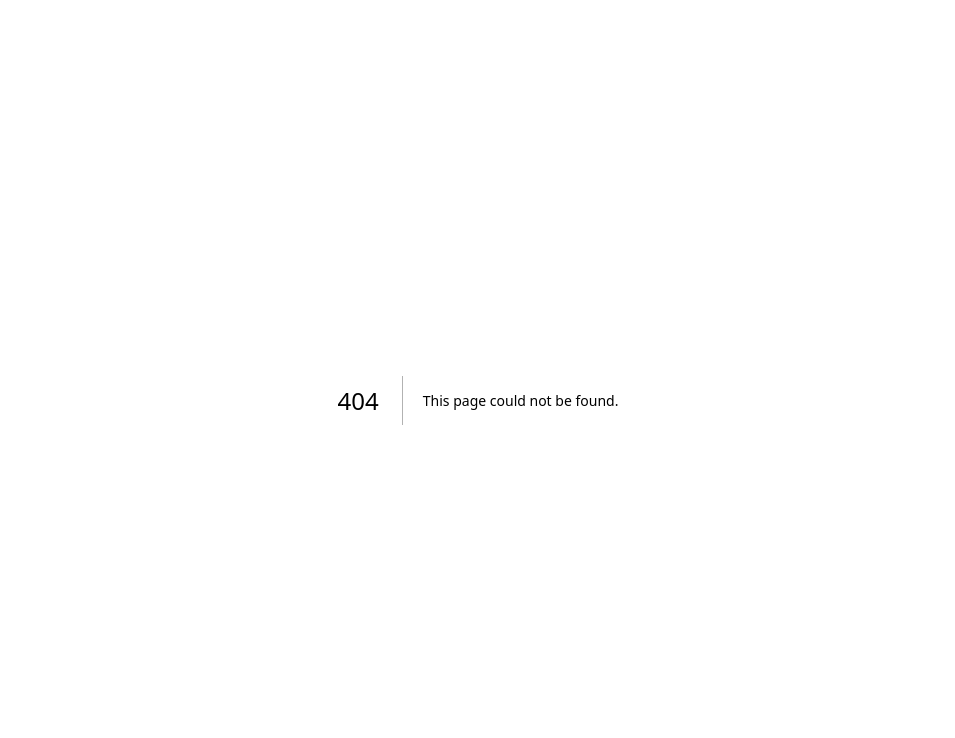
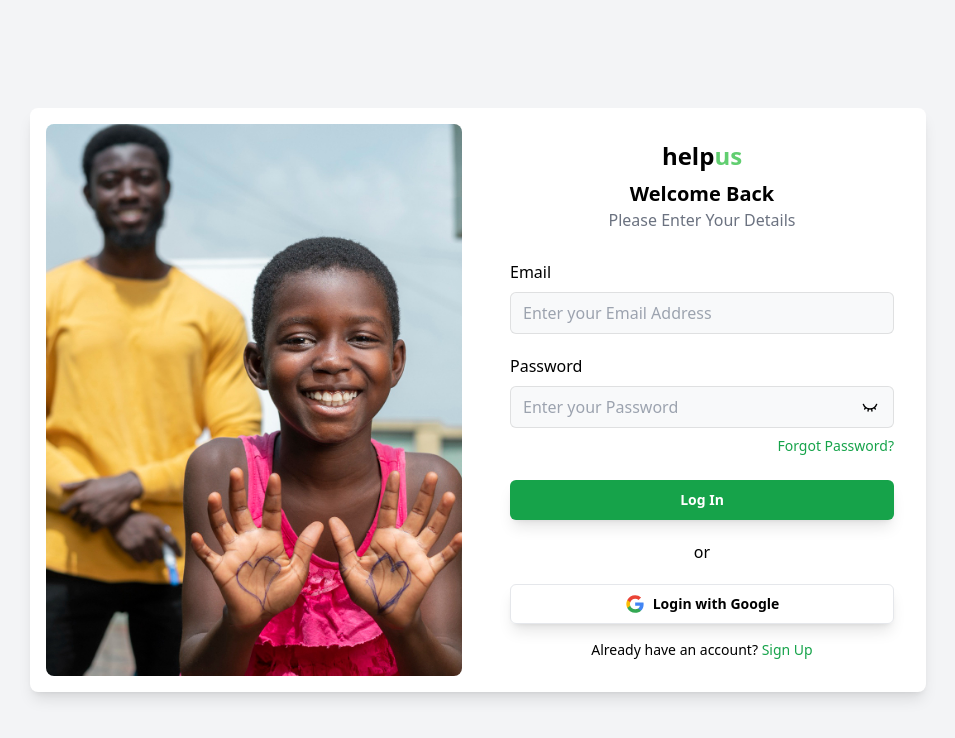
Before and after one commit to ebokes/helpus, a Next.js app: page /login in a window 1280 px wide. Before the commit this address had no page. Shown: the top 738 px of the page, without its empty margins (162-1117 px from the left). Built offline with nearby package versions, Linux system fonts and the light colour scheme.

Commit message:
feat: add auth functionality

```diff
--- a/app/auth/login/page.tsx
+++ b/app/(auth)/login/page.tsx
@@ -1,10 +1,21 @@
+"use client";
+
 import AuthWrapper from "@/components/auth/auth-wrapper";
 import { Button } from "@/components/ui/button";
 import { Input } from "@/components/ui/input-field";
+import { signIn } from "next-auth/react";
+import Image from "next/image";
 import Link from "next/link";
+import { useRouter } from "next/navigation";
 import React from "react";
 
 const LoginPage = () => {
+  const router = useRouter();
+
+  const handleLogin = () => {
+    signIn("google");
+    router.push("/dashboard");
+  };
   return (
     <AuthWrapper type={"login"}>
       <form>
@@ -41,6 +52,17 @@ const LoginPage = () => {
           <Link href={"/dashboard"}>Log In</Link>
         </Button>
       </form>
+
+      <div className="flex justify-center w-full my-5">
+        <p>or</p>
+      </div>
+
+      <div className="flex gap-4">
+        <Button variant={"google"} className="w-full" onClick={handleLogin}>
+          <Image src="/google.svg" alt="Google Logo" width={20} height={20} />
+          <p>Login with Google</p>
+        </Button>
+      </div>
     </AuthWrapper>
   );
 };
--- /dev/null
+++ b/app/api/auth/[...nextauth]/route.ts
@@ -0,0 +1,5 @@
+import { authOptions } from "@/lib/authOptions";
+import NextAuth from "next-auth/next";
+
+const handler = NextAuth(authOptions);
+export { handler as GET, handler as POST };
--- a/app/dashboard/page.tsx
+++ b/app/dashboard/page.tsx
@@ -1,7 +1,22 @@
+"use client";
+import { Button } from "@/components/ui/button";
+import { signOut, useSession } from "next-auth/react";
 import React from "react";
 
 const Dashboard = () => {
-  return <div>Dashboard coming soon</div>;
+  const { data: session } = useSession();
+  return (
+    <div>
+      {session ? (
+        <>
+          <div>Dashboard coming soon</div>
+          <Button onClick={() => signOut()}>Logout</Button>
+        </>
+      ) : (
+        <div>Sign in to view your dashboard</div>
+      )}
+    </div>
+  );
 };
 
 export default Dashboard;
--- a/app/layout.tsx
+++ b/app/layout.tsx
@@ -1,6 +1,7 @@
 import type { Metadata } from "next";
 import { Montserrat } from "next/font/google";
 import "./globals.css";
+import SessionWrapper from "@/components/SessionWrapper";
 
 const montserrat = Montserrat({
   subsets: ["latin"],
@@ -19,6 +20,7 @@ export default function RootLayout({
   children: React.ReactNode;
 }>) {
   return (
+    <SessionWrapper>
       <html lang="en">
         <body
           className={` ${montserrat.variable}  antialiased overflow-x-hidden`}
@@ -26,5 +28,6 @@ export default function RootLayout({
           {children}
         </body>
       </html>
+    </SessionWrapper>
   );
 }
--- /dev/null
+++ b/components/SessionWrapper.tsx
@@ -0,0 +1,10 @@
+"use client";
+import { SessionProvider } from "next-auth/react";
+
+import React from "react";
+
+const SessionWrapper = ({ children }: { children: React.ReactNode }) => {
+  return <SessionProvider>{children}</SessionProvider>;
+};
+
+export default SessionWrapper;
--- a/components/auth/auth-wrapper.tsx
+++ b/components/auth/auth-wrapper.tsx
@@ -53,15 +53,12 @@ const AuthWrapper = ({ children, type }: AuthWrapperProps) => {
             <p className="text-sm">
               Already have an account?{" "}
               {type === "register" ? (
-                <Link
-                  href="/auth/login"
-                  className="text-green-600 hover:underline"
-                >
+                <Link href="/login" className="text-green-600 hover:underline">
                   Log In
                 </Link>
               ) : type === "login" ? (
                 <Link
-                  href="/auth/register"
+                  href="/register"
                   className="text-green-600 hover:underline"
                 >
                   Sign Up
--- a/components/navbar/navbar.tsx
+++ b/components/navbar/navbar.tsx
@@ -86,7 +86,7 @@ const Navbar = () => {
           </div>
           <div>
             <Button asChild>
-              <Link href={"/auth/register"}>Register</Link>
+              <Link href={"/register"}>Register</Link>
             </Button>
           </div>
         </div>
@@ -111,7 +111,7 @@ const Navbar = () => {
                 </Link>
               );
             })}
-            <Link href={"/auth/register"}>Register</Link>
+            <Link href={"/register"}>Register</Link>
           </div>
         </div>
       </div>
--- a/components/ui/button.tsx
+++ b/components/ui/button.tsx
@@ -17,6 +17,8 @@ const buttonVariants = cva(
         secondary:
           "bg-secondary text-black1 font-semibold border hover:bg-secondary/80 rounded-full shadow-lg",
         ghost: "hover:bg-accent hover:text-accent-foreground",
+        google:
+          "border text-black rounded-md shadow-lg font-semibold hover:bg-accent hover:text-accent-foreground",
         link: "text-primary underline-offset-4 hover:underline",
       },
       size: {
--- /dev/null
+++ b/lib/authOptions.ts
@@ -0,0 +1,12 @@
+import { NextAuthOptions } from "next-auth";
+
+import GoogleProvider from "next-auth/providers/google";
+
+export const authOptions: NextAuthOptions = {
+  providers: [
+    GoogleProvider({
+      clientId: process.env.GOOGLE_CLIENT_ID as string,
+      clientSecret: process.env.GOOGLE_CLIENT_SECRET as string,
+    }),
+  ],
+};
--- a/package.json
+++ b/package.json
@@ -15,6 +15,7 @@
     "clsx": "^2.1.1",
     "lucide-react": "^0.453.0",
     "next": "14.2.16",
+    "next-auth": "^4.24.10",
     "react": "^18",
     "react-dom": "^18",
     "tailwind-merge": "^2.5.4",
```
Also changed, not shown: app/(auth)/register/page.tsx (renamed from app/auth/register/page.tsx), public/google.svg (added), 1 other file (tests, documents, lock files or other folders). Lines whose indentation alone changed are shown as unchanged.
